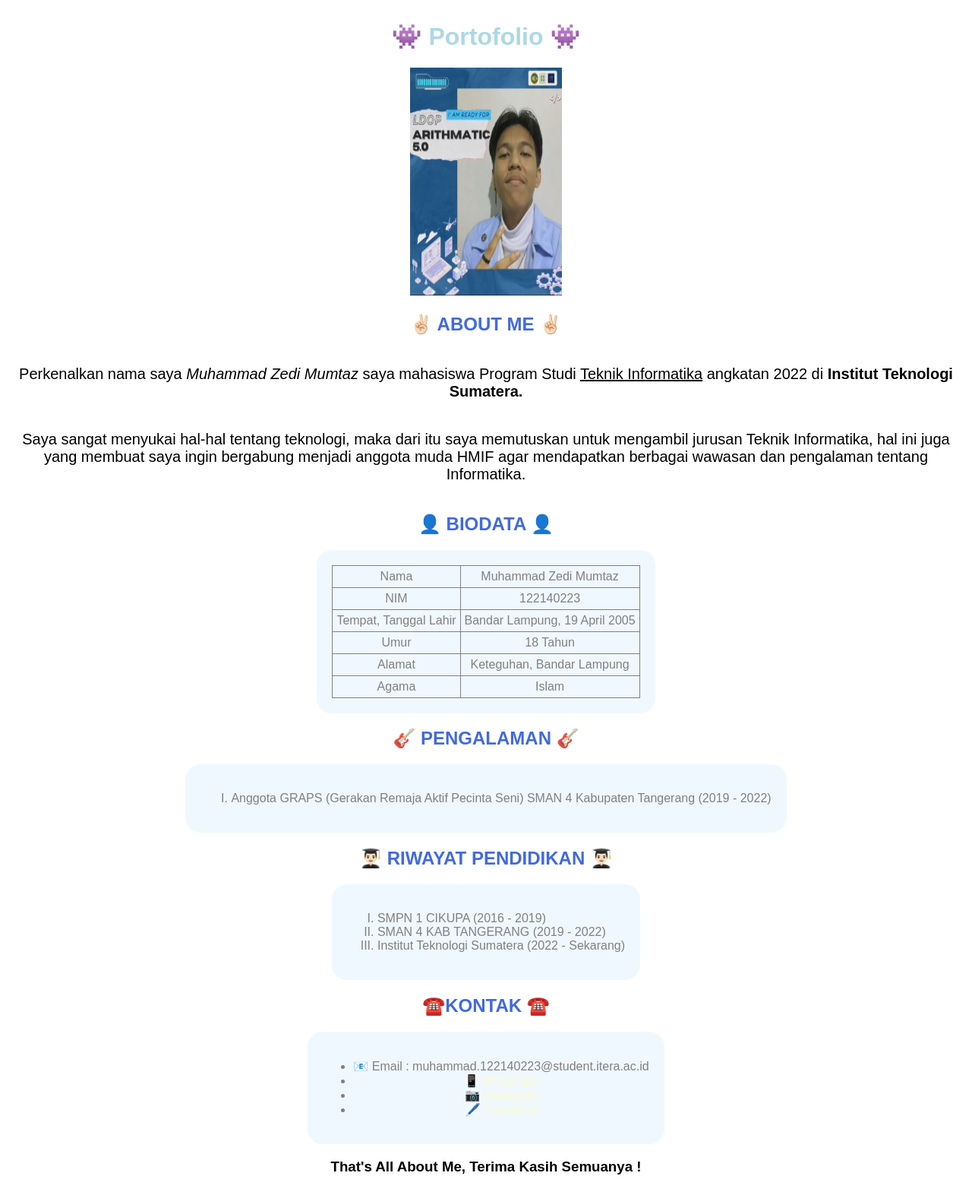
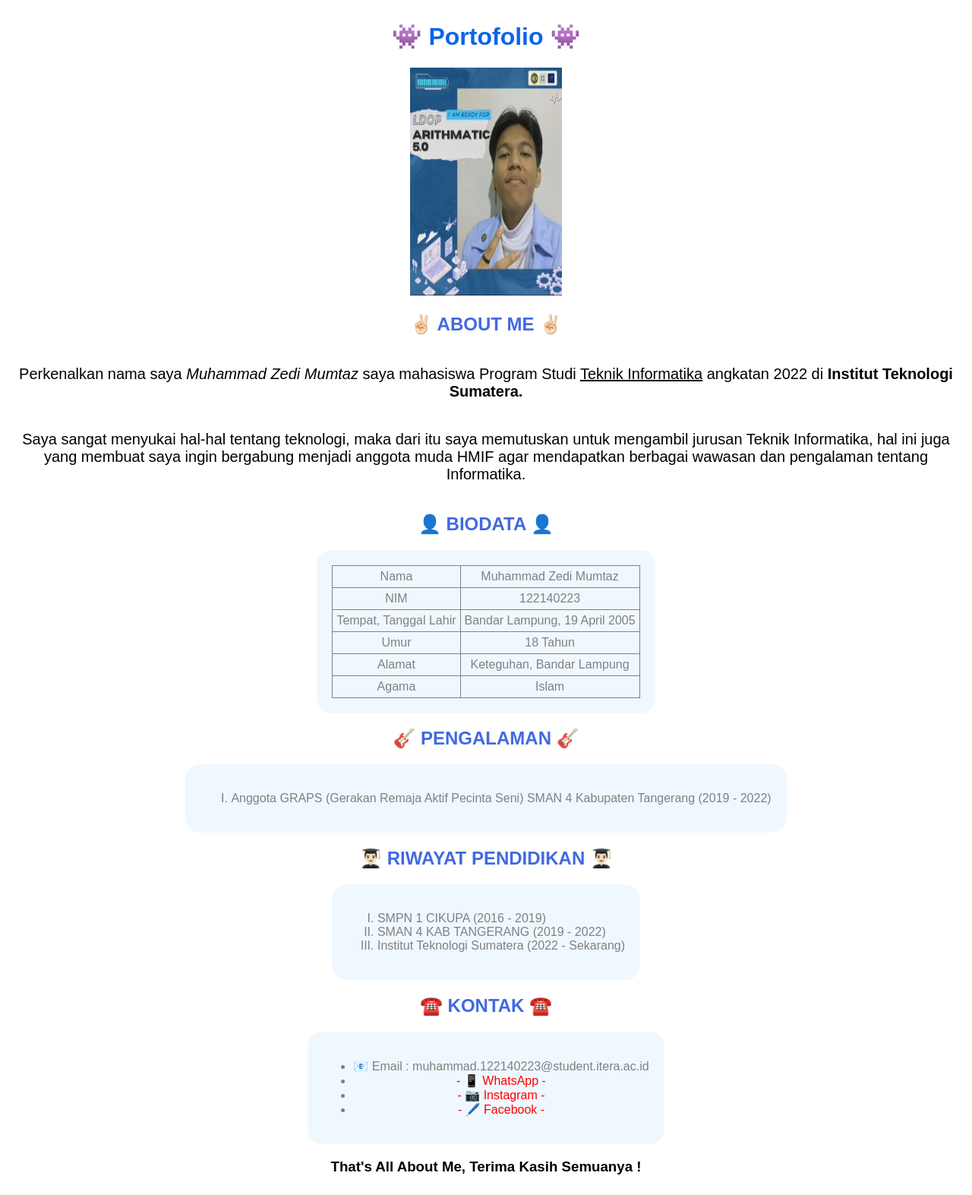
Before and after one commit to j3doyz/mycode, a plain HTML site: page portofolio/index.html in a window 1280 px wide. Shown: the whole page at 76% size. Drawn offline with Linux system fonts and the light colour scheme.

Commit message:
portofolio

```diff
--- a/portofolio/style.css
+++ b/portofolio/style.css
@@ -10,7 +10,7 @@ body {
 }
 
 .judul {
-    color: lightblue;
+    color: rgb(10, 100, 236);
 }
 
 .gambar {
@@ -47,7 +47,7 @@ ol {
 }
 
 a {
-    color:lightgoldenrodyellow;
+    color:red;
     text-decoration: none;
 }
 
```
Also changed, not shown: portofolio/index.html (+1 -1 lines).
